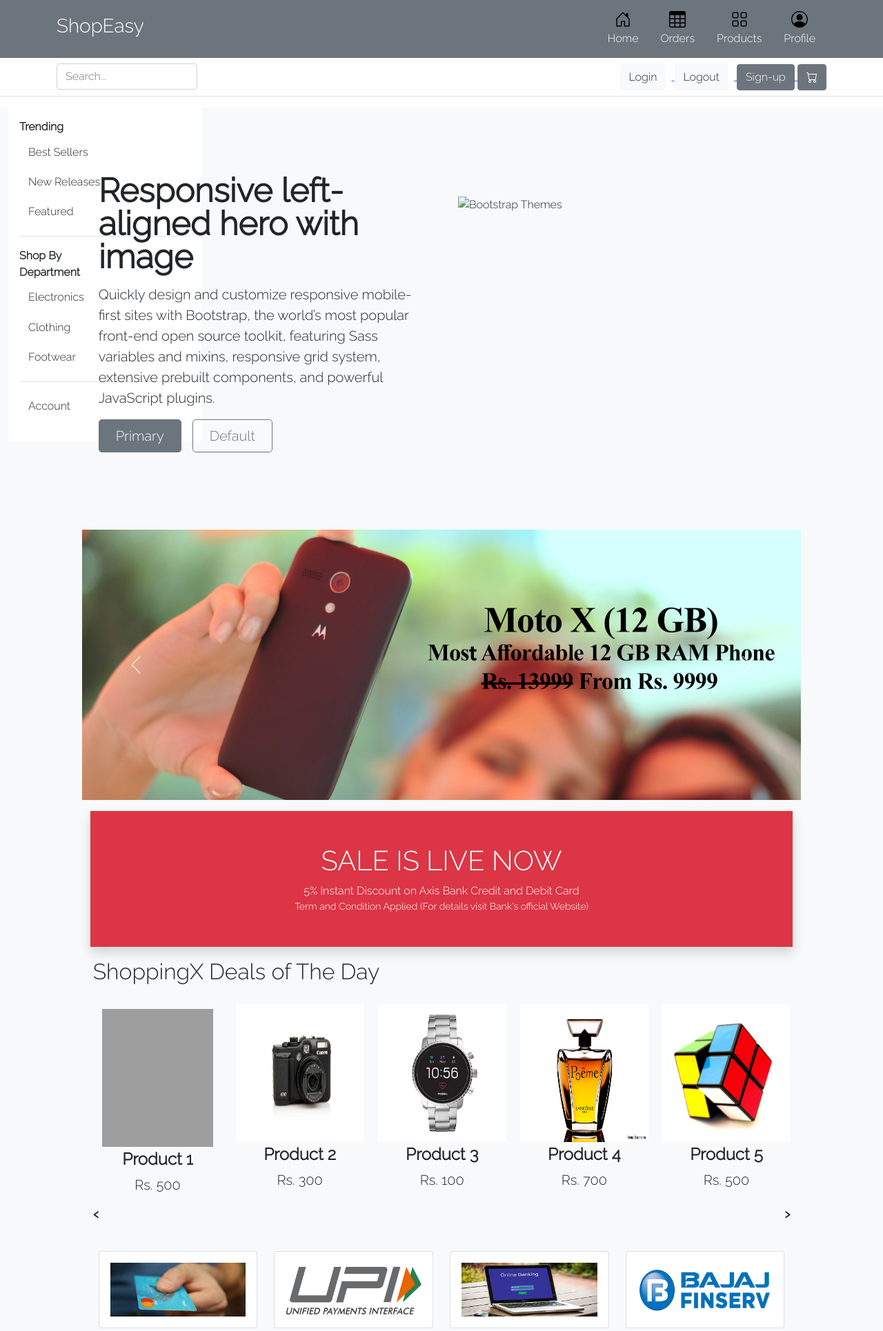
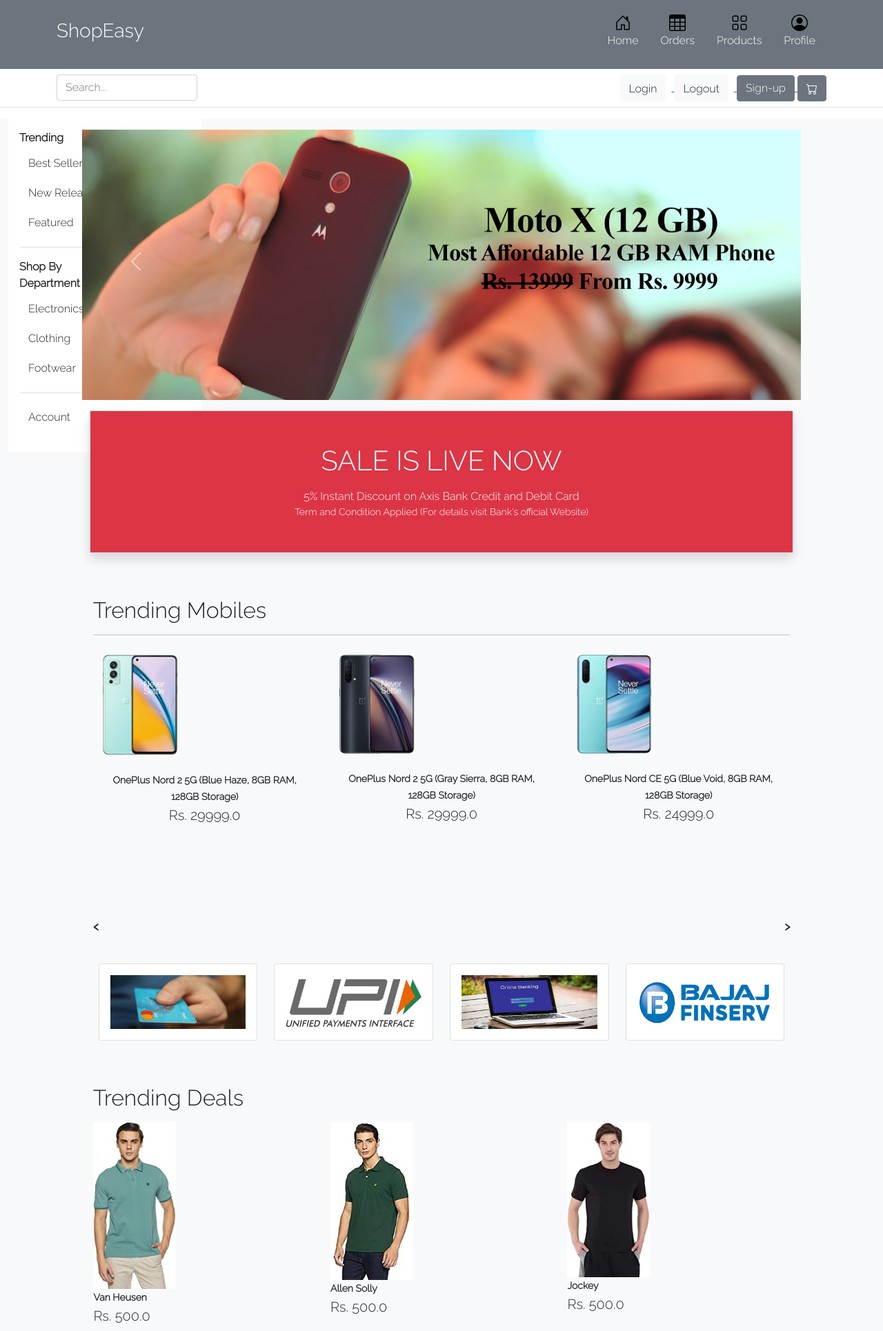
Before and after one commit to ssaboorr/Ecommerce-webapp-django, a Django app: page / in a window 1280 px wide. Shown: the top 1930 px of the page at 69% size. Run offline with Django 3.2, Linux system fonts and the light colour scheme; data comes from the database, SQL or seed files in the repository; some libraries are stand-ins or nearby versions; grey boxes are pictures that could not be loaded.

Commit message:
Added new tabs

```diff
--- a/ShopEasy/app/static/app/css/style.css
+++ b/ShopEasy/app/static/app/css/style.css
@@ -10,30 +10,41 @@ h4,
 a,
 p {
     font-family: 'Raleway', sans-serif;
+    margin-top: 5px;
+    margin-bottom: 1rem;
+    font-weight: 500;
+    line-height: 1.2;
 }
 
+
+}
 .owl-carousel .item {
     /* border: 1px solid black; */
+
     font-size: 24px;
     text-align: center;
     margin-top: 20px;
     ;
 }
-
 .owl-next {
     float: right;
 }
-
 .owl-prev {
     float: left;
 }
-
 .owl-prev span {
     font-size: 24px;
     font-weight: bold;
 }
-
 .owl-next span {
     font-size: 24px;
     font-weight: bold;
 }
+.product {
+    margin-top: 5px;
+}
+.owl-carousel .owl-item img {
+    display: block;
+    width: 37%;
+    height: 35%;
+}
--- a/ShopEasy/app/static/app/js/myscript.js
+++ b/ShopEasy/app/static/app/js/myscript.js
@@ -14,7 +14,7 @@ $('#slider1, #slider2, #slider3').owlCarousel({
             autoplay: true,
         },
         1000: {
-            items: 5,
+            items: 3,
             nav: true,
             loop: true,
             autoplay: true,
--- a/ShopEasy/app/templates/app/home.html
+++ b/ShopEasy/app/templates/app/home.html
@@ -3,21 +3,7 @@
 {% block title %}Home{% endblock title %}
 
 {% block hero %}
-<div class="container col-xxl-8 px-4 py-5">
-    <div class="row flex-lg-row-reverse align-items-center g-5 py-5">
-      <div class="col-10 col-sm-8 col-lg-6">
-        <img src="" class="d-block mx-lg-auto img-fluid" alt="Bootstrap Themes" width="700" height="500" loading="lazy">
-      </div>
-      <div class="col-lg-6">
-        <h1 class="display-5 fw-bold lh-1 mb-3">Responsive left-aligned hero with image</h1>
-        <p class="lead"><font style="vertical-align: inherit;"><font style="vertical-align: inherit;">Quickly design and customize responsive mobile-first sites with Bootstrap, the world’s most popular front-end open source toolkit, featuring Sass variables and mixins, responsive grid system, extensive prebuilt components, and powerful JavaScript plugins.</font></font></p>
-        <div class="d-grid gap-2 d-md-flex justify-content-md-start">
-          <button type="button" class="btn btn-secondary btn-lg px-4 me-md-2">Primary</button>
-          <button type="button" class="btn btn-outline-secondary btn-lg px-4">Default</button>
-        </div>
-      </div>
-    </div>
-  </div>
+
 {% endblock hero %}
 
 
@@ -62,27 +48,22 @@
     <small class="fw-lighter">Term and Condition Applied (For details visit Bank's official Website)</small>
   </div>
 </div>
+<br>
+<br>
 <!-- End Live Sale Section -->
 {% endblock livesale %}
 
 {% block main-content %}
 <!-- 1st Product Slider -->
-<div class="m-3">
- <h2>ShoppingX Deals of The Day</h2>
+<div class="m-3 product">
+ <h2>Trending Mobiles</h2>
+ <hr>
  <!-- Slider 1 -->
  <div class="owl-carousel" id="slider1">
-  <a href="{% url 'product-detail' %}" class="btn"><div class="item"><img src="{% static 'app/images/product/1.jpg' %}" alt="" height="200px"><span class="fw-bold">Product 1</span><br><span class="fs-5">Rs. 500</span></div></a>
-  <div class="item"><img src="{% static 'app/images/product/2.jpg' %}" alt="" height="200px"><span class="fw-bold">Product 2</span><br><span class="fs-5">Rs. 300</span></div>
-  <div class="item"><img src="{% static 'app/images/product/3.jpg' %}" alt="" height="200px"><span class="fw-bold">Product 3</span><br><span class="fs-5">Rs. 100</span></div>
-  <div class="item"><img src="{% static 'app/images/product/4.jpg' %}" alt="" height="200px"><span class="fw-bold">Product 4</span><br><span class="fs-5">Rs. 700</span></div>
-  <div class="item"><img src="{% static 'app/images/product/5.jpg' %}" alt="" height="200px"><span class="fw-bold">Product 5</span><br><span class="fs-5">Rs. 500</span></div>
-  <div class="item"><img src="{% static 'app/images/product/6.jpg' %}" alt="" height="200px"><span class="fw-bold">Product 6</span><br><span class="fs-5">Rs. 400</span></div>
-  <div class="item"><img src="{% static 'app/images/product/7.jpg' %}" alt="" height="200px"><span class="fw-bold">Product 7</span><br><span class="fs-5">Rs. 500</span></div>
-  <div class="item"><img src="{% static 'app/images/product/8.jpg' %}" alt="" height="200px"><span class="fw-bold">Product 8</span><br><span class="fs-5">Rs. 300</span></div>
-  <div class="item"><img src="{% static 'app/images/product/9.jpg' %}" alt="" height="200px"><span class="fw-bold">Product 9</span><br><span class="fs-5">Rs. 600</span></div>
-  <div class="item"><img src="{% static 'app/images/product/10.jpg' %}" alt="" height="200px"><span class="fw-bold">Product 10</span><br><span class="fs-5">Rs. 900</span></div>
-  <div class="item"><img src="{% static 'app/images/product/11.jpg' %}" alt="" height="200px"><span class="fw-bold">Product 11</span><br><span class="fs-5">Rs. 100</span></div>
-  <div class="item"><img src="{% static 'app/images/product/12.jpg' %}" alt="" height="200px"><span class="fw-bold">Product 12</span><br><span class="fs-5">Rs. 200</span></div>
+ {% for e in electronics %}
+  <a href="{% url 'product-detail'%}" class="btn">
+  <div class="item"><img src="{{e.product_image.url}}" alt="Product Image" ><span class="fw-bold"><br> <small>{{e.title}}</small></span><br><span class="fs-5">Rs. {{e.discount_price}}</span></div></a>
+  {% endfor %}
  </div>
 </div>
 <!-- End 1st Product Slider -->
@@ -127,18 +108,9 @@
  <h2>Trending Deals</h2>
  <!-- Slider 2 -->
  <div class="owl-carousel" id="slider2">
-  <div class="item"><img src="{% static 'app/images/product/12.jpg' %}" alt="" height="200px"><span class="fw-bold">Product 1</span><br><span class="fs-5">Rs. 500</span></div>
-  <div class="item"><img src="{% static 'app/images/product/11.jpg' %}" alt="" height="200px"><span class="fw-bold">Product 2</span><br><span class="fs-5">Rs. 300</span></div>
-  <div class="item"><img src="{% static 'app/images/product/10.jpg' %}" alt="" height="200px"><span class="fw-bold">Product 3</span><br><span class="fs-5">Rs. 100</span></div>
-  <div class="item"><img src="{% static 'app/images/product/9.jpg' %}" alt="" height="200px"><span class="fw-bold">Product 4</span><br><span class="fs-5">Rs. 700</span></div>
-  <div class="item"><img src="{% static 'app/images/product/8.jpg' %}" alt="" height="200px"><span class="fw-bold">Product 5</span><br><span class="fs-5">Rs. 500</span></div>
-  <div class="item"><img src="{% static 'app/images/product/11.jpg' %}" alt="" height="200px"><span class="fw-bold">Product 6</span><br><span class="fs-5">Rs. 400</span></div>
-  <div class="item"><img src="{% static 'app/images/product/5.jpg' %}" alt="" height="200px"><span class="fw-bold">Product 7</span><br><span class="fs-5">Rs. 500</span></div>
-  <div class="item"><img src="{% static 'app/images/product/11.jpg' %}" alt="" height="200px"><span class="fw-bold">Product 8</span><br><span class="fs-5">Rs. 300</span></div>
-  <div class="item"><img src="{% static 'app/images/product/12.jpg' %}" alt="" height="200px"><span class="fw-bold">Product 9</span><br><span class="fs-5">Rs. 600</span></div>
-  <div class="item"><img src="{% static 'app/images/product/7.jpg' %}" alt="" height="200px"><span class="fw-bold">Product 10</span><br><span class="fs-5">Rs. 900</span></div>
-  <div class="item"><img src="{% static 'app/images/product/6.jpg' %}" alt="" height="200px"><span class="fw-bold">Product 11</span><br><span class="fs-5">Rs. 100</span></div>
-  <div class="item"><img src="{% static 'app/images/product/10.jpg' %}" alt="" height="200px"><span class="fw-bold">Product 12</span><br><span class="fs-5">Rs. 200</span></div>
+ {% for c in clothing %}
+  <div class="item"><img src="{{c.product_image.url}}" alt="" ><span class="fw-bold"><small>{{c.title}}</small></span><br><span class="fs-5">Rs. {{c.discount_price}}</span></div>
+  {% endfor %}
  </div>
 </div>
 <!-- End 2nd Product Slider -->
--- a/ShopEasy/app/urls.py
+++ b/ShopEasy/app/urls.py
@@ -3,7 +3,8 @@ from django.conf.urls.static import static
 from django.urls import path
 from app import views
 urlpatterns = [
-    path('', views.home),
+    #path('', views.home),
+    path('',views.ProductView.as_view(),name='home'),
     path('product-detail/', views.product_detail, name='product-detail'),
     path('cart/', views.add_to_cart, name='add-to-cart'),
     path('buy/', views.buy_now, name='buy-now'),
--- a/ShopEasy/app/views.py
+++ b/ShopEasy/app/views.py
@@ -1,37 +1,57 @@
 from django.shortcuts import render
+from django.views import View
+from .models import Customer, Product, OrderPlaced, Cart
 
-def home(request):
- return render(request, 'app/home.html')
+
+class ProductView(View):
+
+    def get(self, request):
+        electronics = Product.objects.filter(category='Electronics')
+        clothing = Product.objects.filter(category='Clothing')
+        footwear = Product.objects.filter(category='Footwear')
+        return render(request, 'app/home.html',
+                      {'electronics': electronics, 'clothing': clothing, 'footwear': footwear})
+
 
 def product_detail(request):
- return render(request, 'app/productdetail.html')
+    return render(request, 'app/productdetail.html')
+
 
 def add_to_cart(request):
- return render(request, 'app/addtocart.html')
+    return render(request, 'app/addtocart.html')
+
 
 def buy_now(request):
- return render(request, 'app/buynow.html')
+    return render(request, 'app/buynow.html')
+
 
 def profile(request):
- return render(request, 'app/profile.html')
+    return render(request, 'app/profile.html')
+
 
 def address(request):
- return render(request, 'app/address.html')
+    return render(request, 'app/address.html')
+
 
 def orders(request):
- return render(request, 'app/orders.html')
+    return render(request, 'app/orders.html')
+
 
 def change_password(request):
- return render(request, 'app/changepassword.html')
+    return render(request, 'app/changepassword.html')
+
 
 def mobile(request):
- return render(request, 'app/mobile.html')
+    return render(request, 'app/mobile.html')
+
 
 def login(request):
- return render(request, 'app/login.html')
+    return render(request, 'app/login.html')
+
 
 def customerregistration(request):
- return render(request, 'app/customerregistration.html')
+    return render(request, 'app/customerregistration.html')
+
 
 def checkout(request):
- return render(request, 'app/checkout.html')
+    return render(request, 'app/checkout.html')
```
